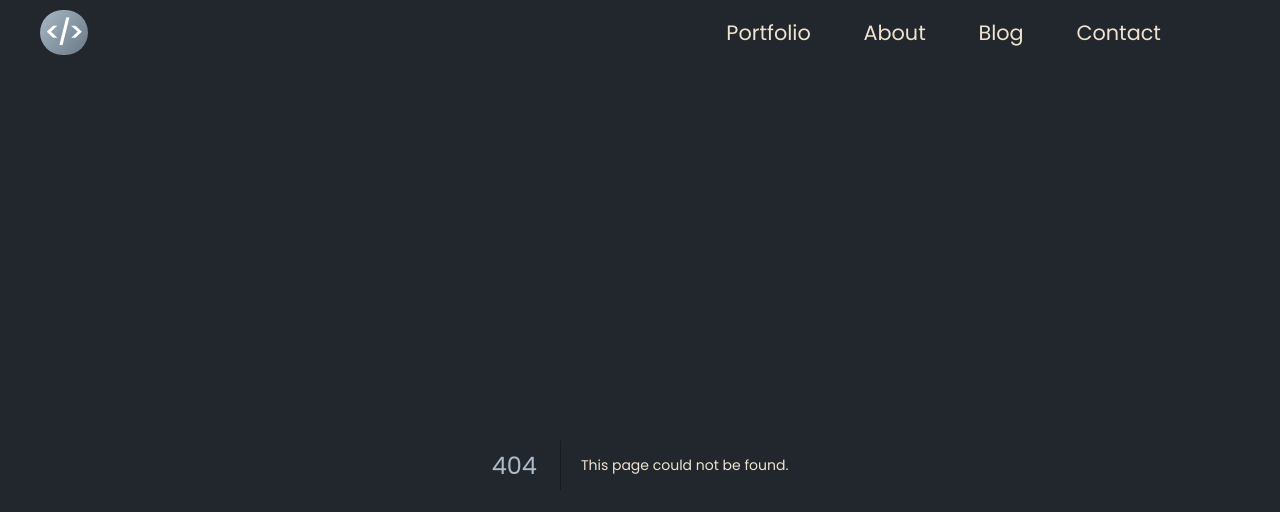
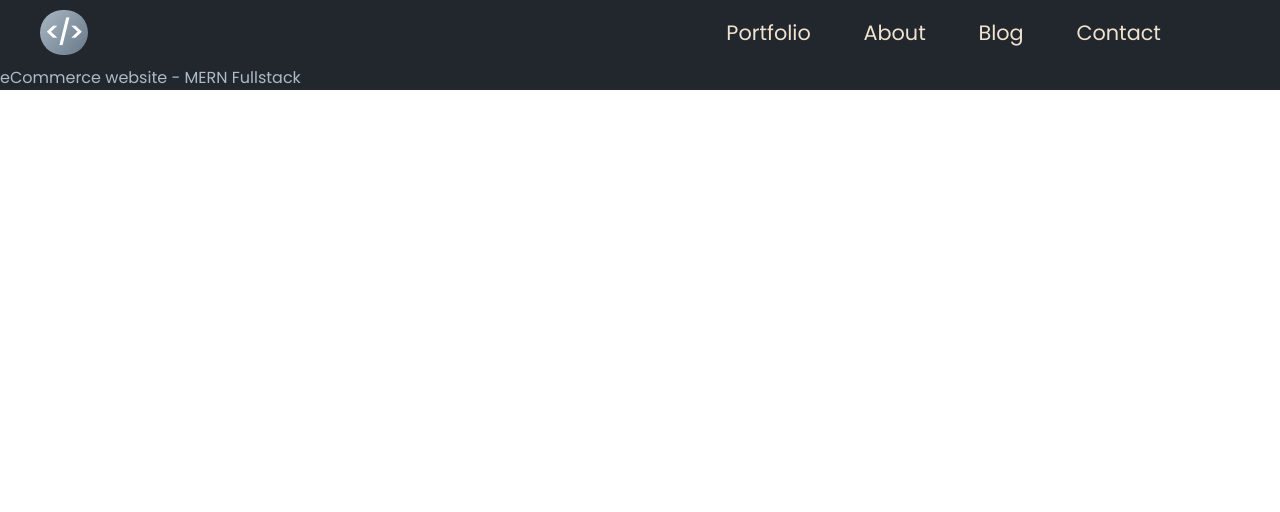
Before and after one commit to renebitter/portfolio, a Next.js app: page /portfolio/projects/1 in a window 1280 px wide. Before the commit this address had no page. Shown: the top 512 px of the page. Built offline with nearby package versions, Linux system fonts and the light colour scheme; some icons are missing.

Commit message:
Add project detail page

```diff
--- /dev/null
+++ b/pages/projects/[slug].js
@@ -0,0 +1,66 @@
+import Head from 'next/head';
+import { getProjectData } from '../../util/projects-util';
+import projects from '../../data/projects.json';
+
+const ProjectDetailPage = (props) => {
+  // console.log(props.project);
+  return (
+    <>
+      <Head>
+        <title>{props.project.title}</title>
+        <meta name='description' content={props.project.description} />
+      </Head>
+      <div>{props.project.title}</div>
+    </>
+  );
+};
+
+export const getStaticProps = (context) => {
+  console.log(context);
+  const { params } = context;
+  const { slug } = params;
+
+  function convertToTitle(Text) {
+    return Text.toLowerCase()
+      .replace(/[^\w ]+/g, ' ')
+      .replace(/ +/g, ' ');
+  }
+
+  const title = convertToTitle(slug);
+
+  console.log(title);
+
+  // const projectId = projects.map((project) => project._id);
+
+  // const projectData = getProjectData(slug);
+  const projectData = projects.find(
+    (project) => project.title === 'eCommerce website - MERN Fullstack'
+  );
+
+  return {
+    props: {
+      project: projectData,
+    },
+    revalidate: 600,
+  };
+};
+
+export const getStaticPaths = () => {
+  function convertToSlug(Text) {
+    return Text.toLowerCase()
+      .replace(/[^\w ]+/g, '')
+      .replace(/ +/g, '-');
+  }
+
+  const slugs = projects.map((project) => ({
+    params: { slug: convertToSlug(project.title) },
+  }));
+  // const projectId = projects.map((project) => project._id);
+
+  return {
+    paths: slugs,
+    fallback: false,
+  };
+};
+
+export default ProjectDetailPage;
--- /dev/null
+++ b/pages/projects/index.js
@@ -0,0 +1,4 @@
+const Projects = () => {
+  return <div>Projects</div>;
+};
+export default Projects;
--- /dev/null
+++ b/util/projects-util.js
@@ -0,0 +1,24 @@
+import projects from '../data/projects.json';
+
+const featuredProjects = projects.filter((project) => project.isFeatured);
+const nonFeaturedProjects = projects.filter((project) => !project.isFeatured);
+
+const getProjectData = (projectIdentifier) => {
+  const projectSlug = projectIdentifier;
+
+  function convertToSlug(Text) {
+    return Text.toLowerCase()
+      .replace(/[^\w ]+/g, '')
+      .replace(/ +/g, '-');
+  }
+
+  const projectData = {
+    slug: projectSlug,
+    ...data,
+    content,
+  };
+
+  return projectData;
+};
+
+export default getProjectData;
```
